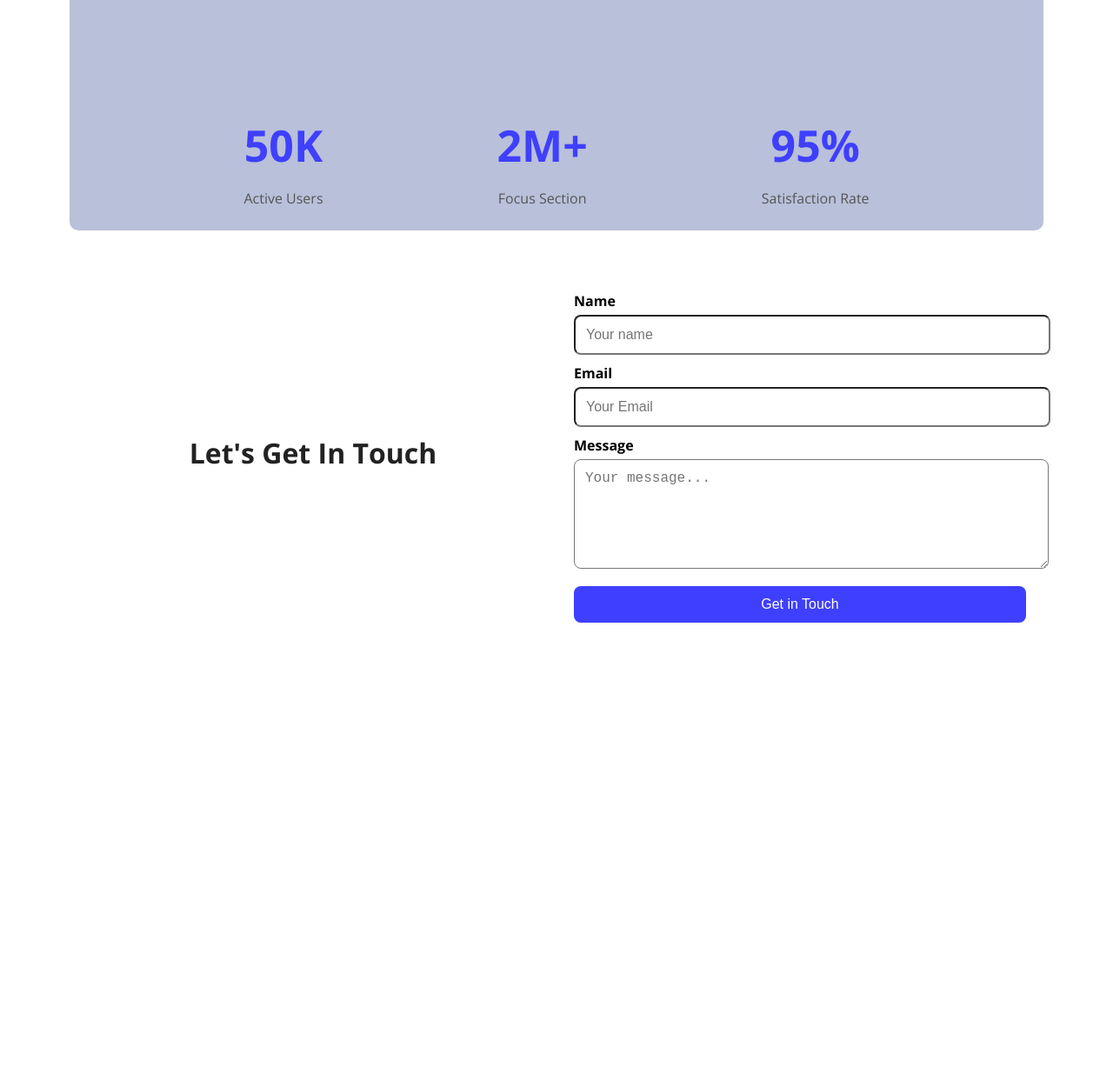
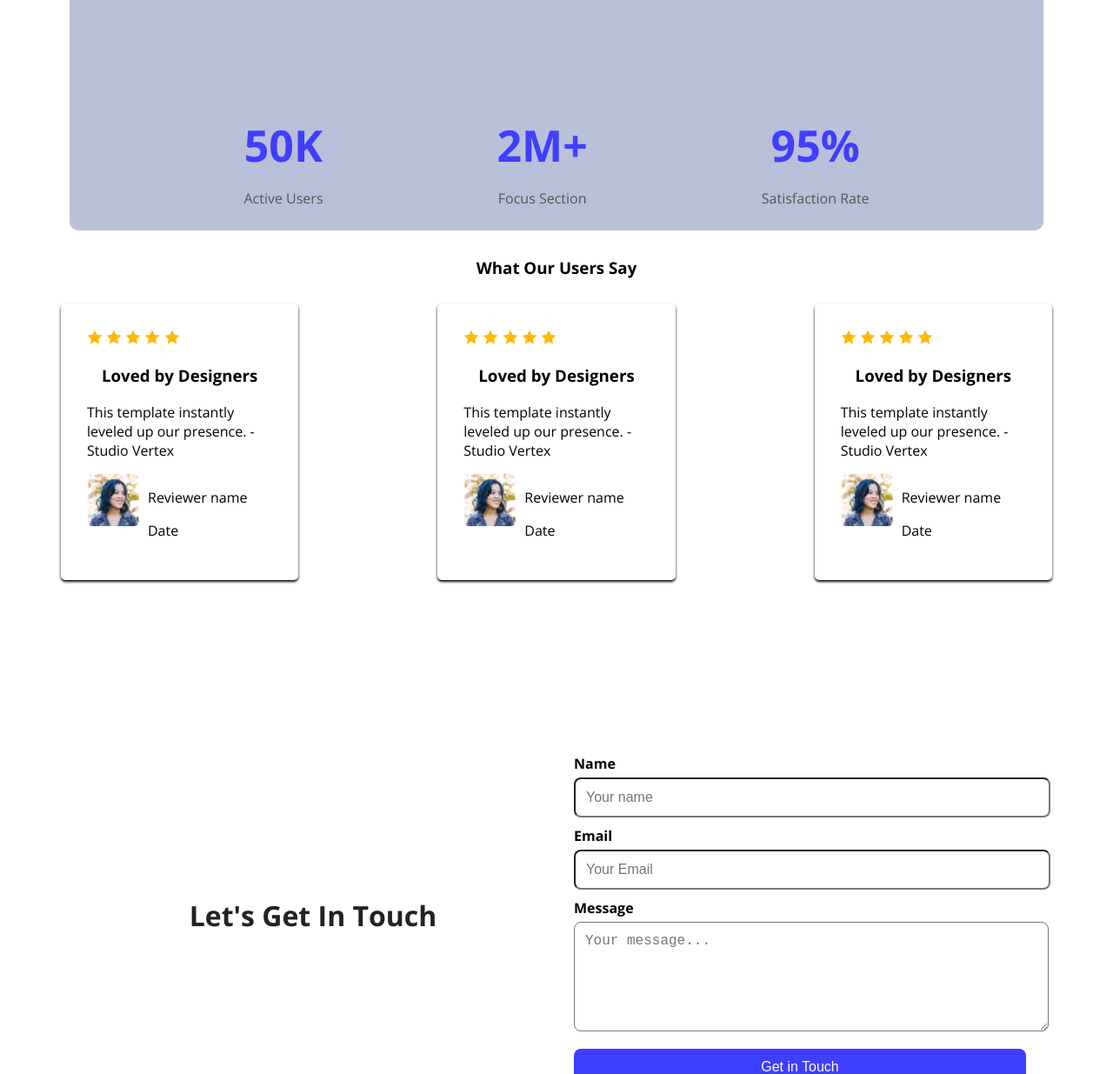
Before and after one commit to Apon2-CSE/as-1, a plain HTML site: page index.html in a window 1280 px wide. Shown: the part 1207-2442 px from the top of the page at 87% size. Before the commit the page ends 1923 px from the top, so only its background shows below. Drawn offline with nearby package versions, Linux system fonts and the light colour scheme.

Commit message:
third section add

```diff
--- a/index.html
+++ b/index.html
@@ -54,6 +54,65 @@
 
         </div>
      </section>
+    <section class="views">
+        <h3>What Our Users Say</h3>
+        <div class="review">
+         <div class="says">
+            <img src="./images/icon-star.png" alt="">
+            <img src="./images/icon-star.png" alt="">
+            <img src="./images/icon-star.png" alt="">
+            <img src="./images/icon-star.png" alt="">
+            <img src="./images/icon-star.png" alt="">
+            <h3>Loved by Designers</h3>
+            <p>This template instantly leveled up our presence. - Studio Vertex</p>
+         <div class="p">
+            <img src="./images/avatar.png" alt="">
+            <div>
+            <p>Reviewer name</p>
+            <p>Date</p>
+            </div>
+         </div>
+        </div>
+         <div class="says">
+             <img src="./images/icon-star.png" alt="">
+            <img src="./images/icon-star.png" alt="">
+            <img src="./images/icon-star.png" alt="">
+            <img src="./images/icon-star.png" alt="">
+            <img src="./images/icon-star.png" alt="">
+
+            <h3>Loved by Designers</h3>
+            <p>This template instantly leveled up our presence. - Studio Vertex</p>
+         <div class="p">
+        <img src="./images/avatar.png" alt="">
+            <div>
+            <p>Reviewer name</p>
+            <p>Date</p>
+            </div>
+         </div>
+        </div>
+         <div class="says">
+             <img src="./images/icon-star.png" alt="">
+            <img src="./images/icon-star.png" alt="">
+            <img src="./images/icon-star.png" alt="">
+            <img src="./images/icon-star.png" alt="">
+            <img src="./images/icon-star.png" alt="">
+            <h3>Loved by Designers</h3>
+            <p>This template instantly leveled up our presence. - Studio Vertex</p>
+         <div class="p">
+            <img src="./images/avatar.png" alt="">
+            <div>
+            <p>Reviewer name</p>
+            <p>Date</p>
+            </div>
+         </div>
+         </div>
+        </div>
+
+       </div>
+    </section>
+
+    <section></section>
+
      <section class="contact-section">
         <div class="contact-left">
             <h2>Let's Get In Touch</h2>
@@ -76,5 +135,7 @@
      </section>
 
 
+
+
 </body>
 </html>
--- a/styles/style.css
+++ b/styles/style.css
@@ -1,6 +1,6 @@
 body{
     margin: 0;
-    font-family: sans-serif;
+
 }
 
 .open-sans-normal {
@@ -20,7 +20,7 @@ nav ul{
 .logo{
     margin: 50px;
     font-weight: bold;
-    font-size: 24px;
+    font-size: 35px;
     color:#3f3fff;
 }
 .signup-btn{
@@ -239,3 +239,40 @@ form button:hover{
     background-color: white;
     color: #222;
 }
+.views h3{
+ text-align: center;
+
+}
+.views{
+    margin-top: 30px;
+}
+
+.review{
+    display: flex;
+    gap: 20px;
+}
+.says{
+    margin-left: 70px;
+    margin-right: 70px;
+   margin-top: 10px;
+     margin-bottom: 130px;
+    padding: 30px;
+    border: 5px;
+    border-radius: 5px;
+
+    box-shadow: 0px 2px 3px 0px black;
+
+}
+.p{
+    display: flex;
+    gap: 10px;
+}
+.p img{
+    height: 60px;
+    width: 60px;
+    border-radius: 5px;
+    -webkit-border-radius: 5px;
+    -moz-border-radius: 5px;
+    -ms-border-radius: 5px;
+    -o-border-radius: 5px;
+}
```
Also changed, not shown: images/avatar.png (added).
